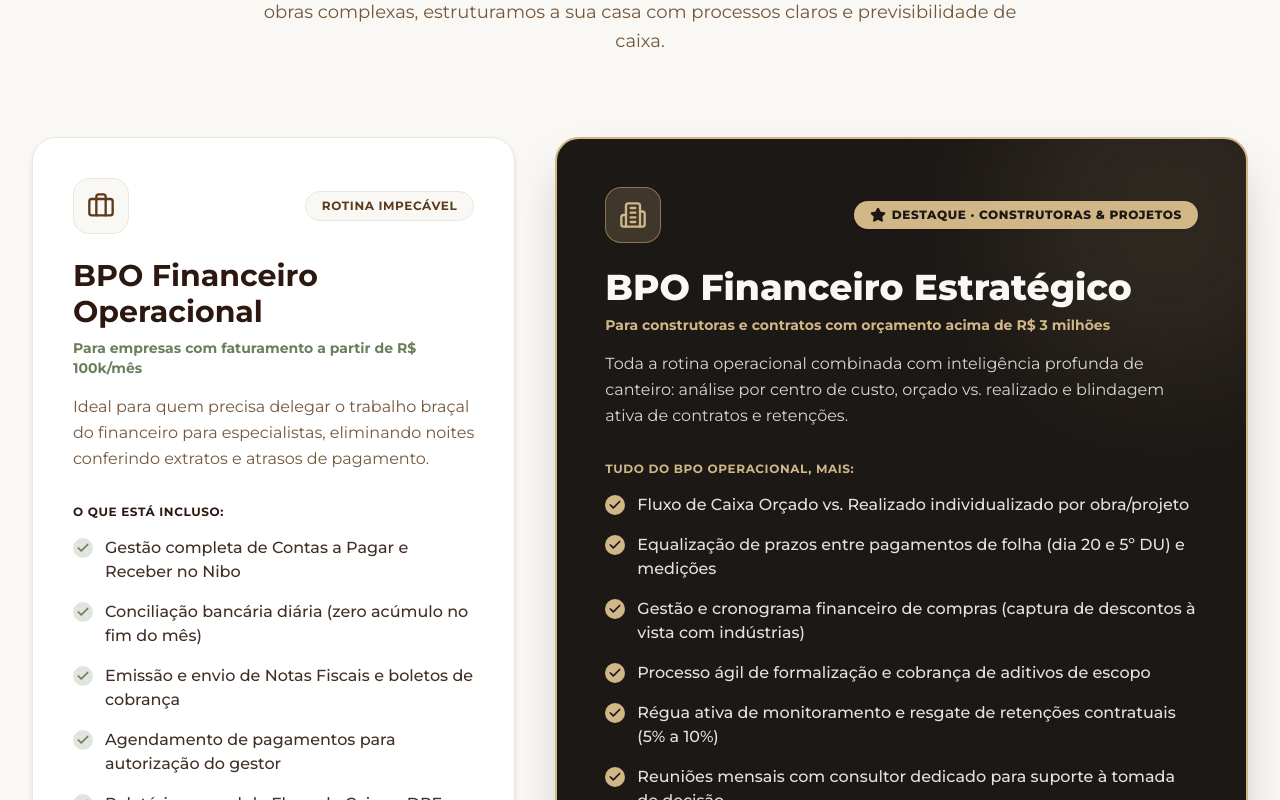
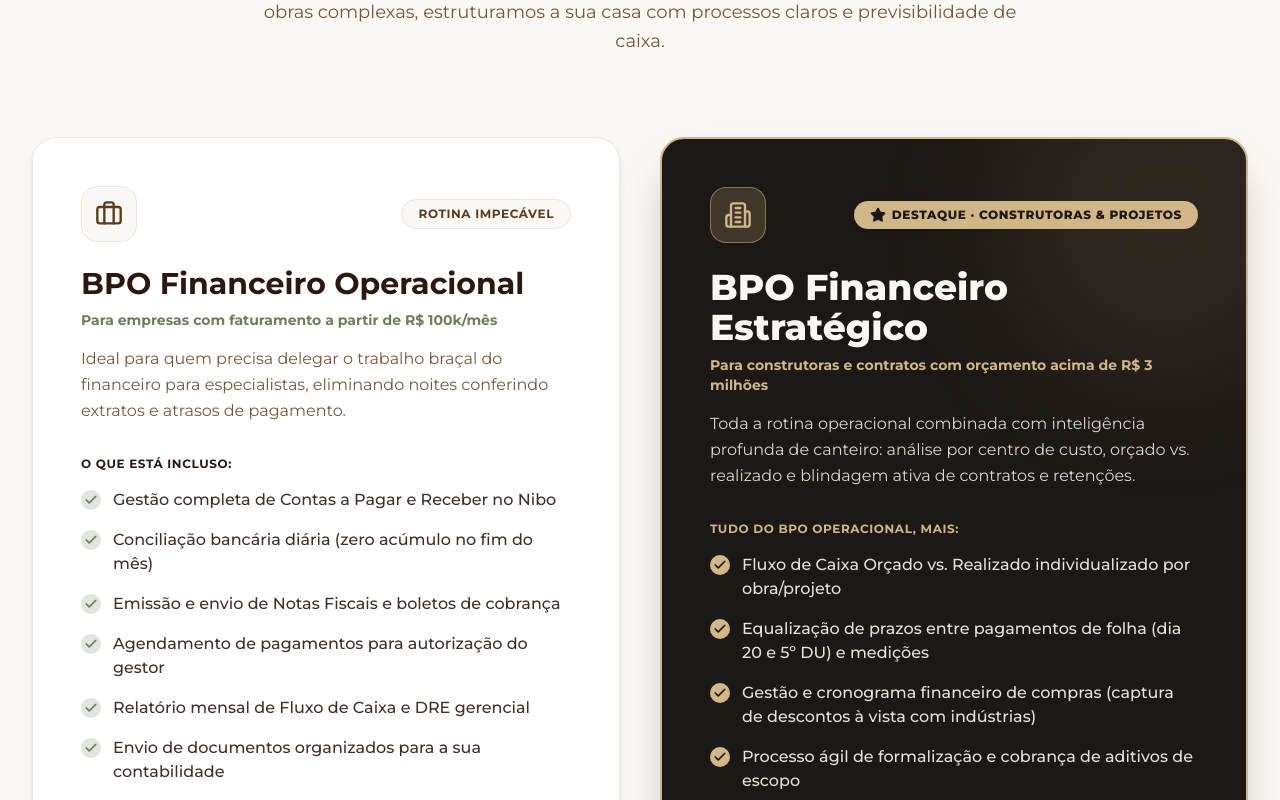
Before and after one commit to oecofs/oeco-website, a React (Vite) app: page / in a window 1280 px wide. Shown: the part 6580-7380 px from the top of the page. Built offline with nearby package versions, Linux system fonts and the light colour scheme; a web font is replaced by a local one.

Commit message:
fix(layout): igualar largura dos cards de BPO Operacional e Estrategico (50%/50%)

```diff
--- a/src/components/ServiceTiersSection.tsx
+++ b/src/components/ServiceTiersSection.tsx
@@ -23,11 +23,11 @@ export const ServiceTiersSection: React.FC = () => {
           </p>
         </div>
 
-        {/* 2 Main Cards Grid */}
-        <div className="grid grid-cols-1 lg:grid-cols-12 gap-8 lg:gap-10 items-stretch">
+        {/* 2 Main Cards Grid - Equal Widths (50% / 50%) */}
+        <div className="grid grid-cols-1 lg:grid-cols-2 gap-8 lg:gap-10 items-stretch">
 
-          {/* Card 1: BPO Operacional (5 cols) */}
-          <div className="lg:col-span-5 rounded-3xl p-8 sm:p-10 bg-white border border-[#EAE7DE] shadow-md hover:shadow-xl transition-all duration-300 flex flex-col justify-between">
+          {/* Card 1: BPO Operacional */}
+          <div className="rounded-3xl p-8 sm:p-10 lg:p-12 bg-white border border-[#EAE7DE] shadow-md hover:shadow-xl transition-all duration-300 flex flex-col justify-between">
             <div>
               <div className="flex items-center justify-between mb-6">
                 <div className="w-14 h-14 rounded-2xl bg-[#FAF8F5] border border-[#EAE7DE] flex items-center justify-center text-[#5C3A1A]">
@@ -89,8 +89,8 @@ export const ServiceTiersSection: React.FC = () => {
             </div>
           </div>
 
-          {/* Card 2: BPO Estratégico & Projetos (7 cols - Highlighted Premium) */}
-          <div className="lg:col-span-7 rounded-3xl p-8 sm:p-12 bg-[#1C1815] text-[#FAF8F5] border-2 border-[#D1B688] shadow-2xl relative overflow-hidden flex flex-col justify-between">
+          {/* Card 2: BPO Estratégico & Projetos */}
+          <div className="rounded-3xl p-8 sm:p-10 lg:p-12 bg-[#1C1815] text-[#FAF8F5] border-2 border-[#D1B688] shadow-2xl relative overflow-hidden flex flex-col justify-between">
             {/* Ambient Lighting */}
             <div className="absolute top-0 right-0 w-80 h-80 bg-[#D1B688]/10 rounded-full blur-3xl pointer-events-none -mr-20 -mt-20"></div>
 
@@ -111,7 +111,7 @@ export const ServiceTiersSection: React.FC = () => {
               <p className="text-xs sm:text-sm font-bold text-[#D1B688] mb-4">
                 Para construtoras e contratos com orçamento acima de R$ 3 milhões
               </p>
-              <p className="text-sm sm:text-base text-[#FAF8F5]/85 mb-8 leading-relaxed max-w-xl">
+              <p className="text-sm sm:text-base text-[#FAF8F5]/85 mb-8 leading-relaxed">
                 Toda a rotina operacional combinada com inteligência profunda de canteiro: análise por centro de custo, orçado vs. realizado e blindagem ativa de contratos e retenções.
               </p>
 
```
